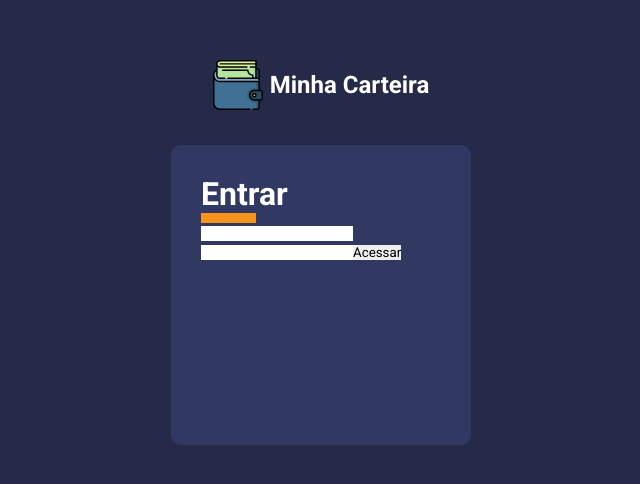
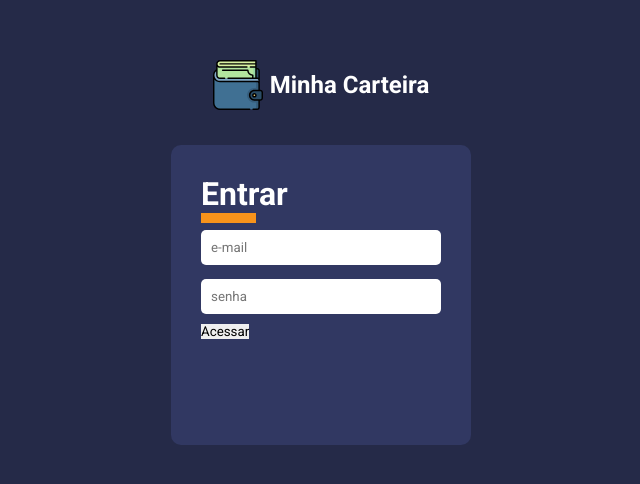
Before and after one commit to llukrinha/React-e-TypeScript-inicia-o, a React (Create React App) app: page / in a window 1280 px wide. Shown: the part 150-634 px from the top of the page, without its empty margins (319-959 px from the left). Built offline with nearby package versions, Linux system fonts and the light colour scheme.

Commit message:
React_TypeScript Implementando input campos

```diff
--- /dev/null
+++ b/src/components/Input/index.tsx
@@ -0,0 +1,11 @@
+import React, {InputHTMLAttributes} from "react";
+
+import {Container} from "./styles";
+
+type IInputProps = InputHTMLAttributes<HTMLInputElement>;
+
+const Input: React.FC<IInputProps> = ({...rest}) => (
+    <Container {...rest}/>
+
+)
+export default Input;
--- /dev/null
+++ b/src/components/Input/styles.ts
@@ -0,0 +1,10 @@
+import styled from "styled-components";
+
+export const Container = styled.input`
+width: 100%;
+
+margin:7px 0;
+padding: 10px;
+
+border-radius: 5px;
+`;
--- a/src/pages/Signin/index.tsx
+++ b/src/pages/Signin/index.tsx
@@ -1,6 +1,7 @@
 import React from "react";
 
 import logoImg from "../../assets/logo.svg"
+import Input from "../../components/Input";
 
 import {Container, Logo, Form, FormTitle} from "./styles";
 
@@ -11,10 +12,10 @@
                 <img src={logoImg} alt="Minha Carteira"/>
                 <h2>Minha Carteira</h2>
             </Logo>
-            <Form>
+            <Form onSubmit={()=>{}}>
                 <FormTitle>Entrar</FormTitle>
-                <input type="text"></input>
-                <input type="text"></input>
+                <Input type="email" required placeholder="e-mail"/>
+                <Input type="password" required placeholder="senha"/>
 
                 <button type="submit"> Acessar</button>
             </Form>
```
